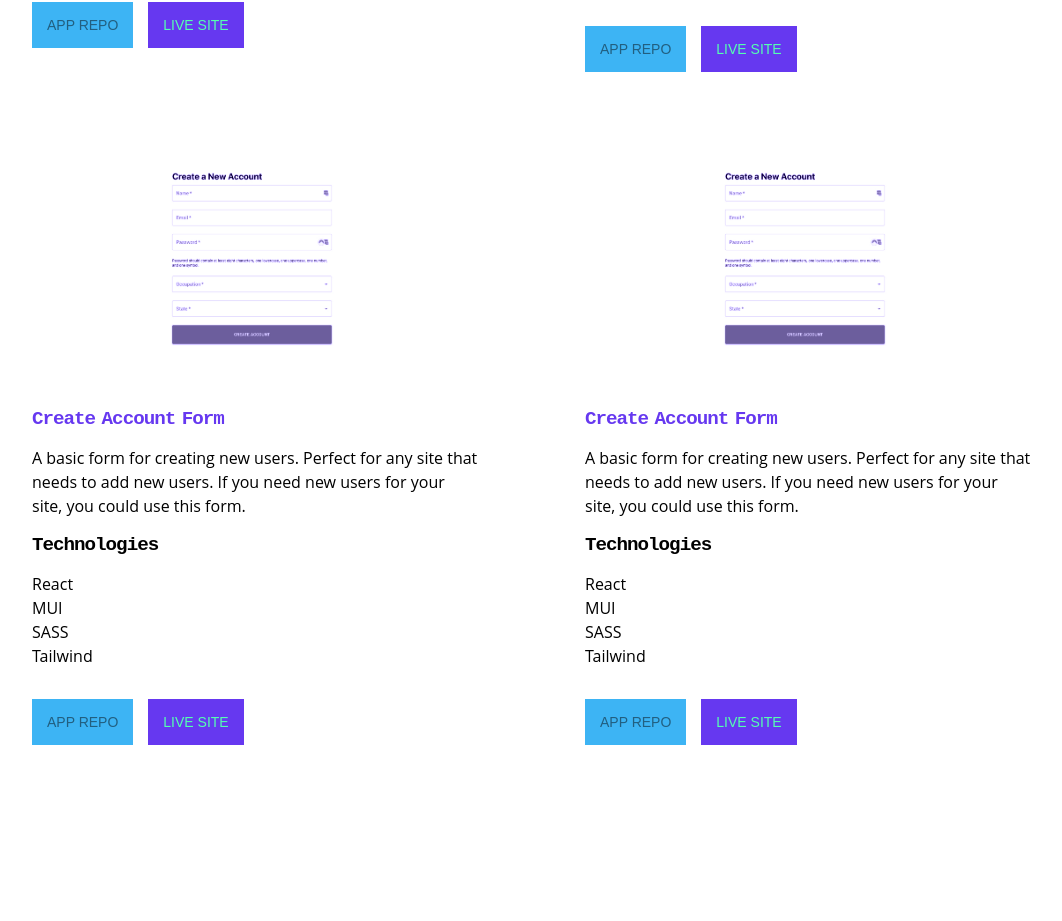
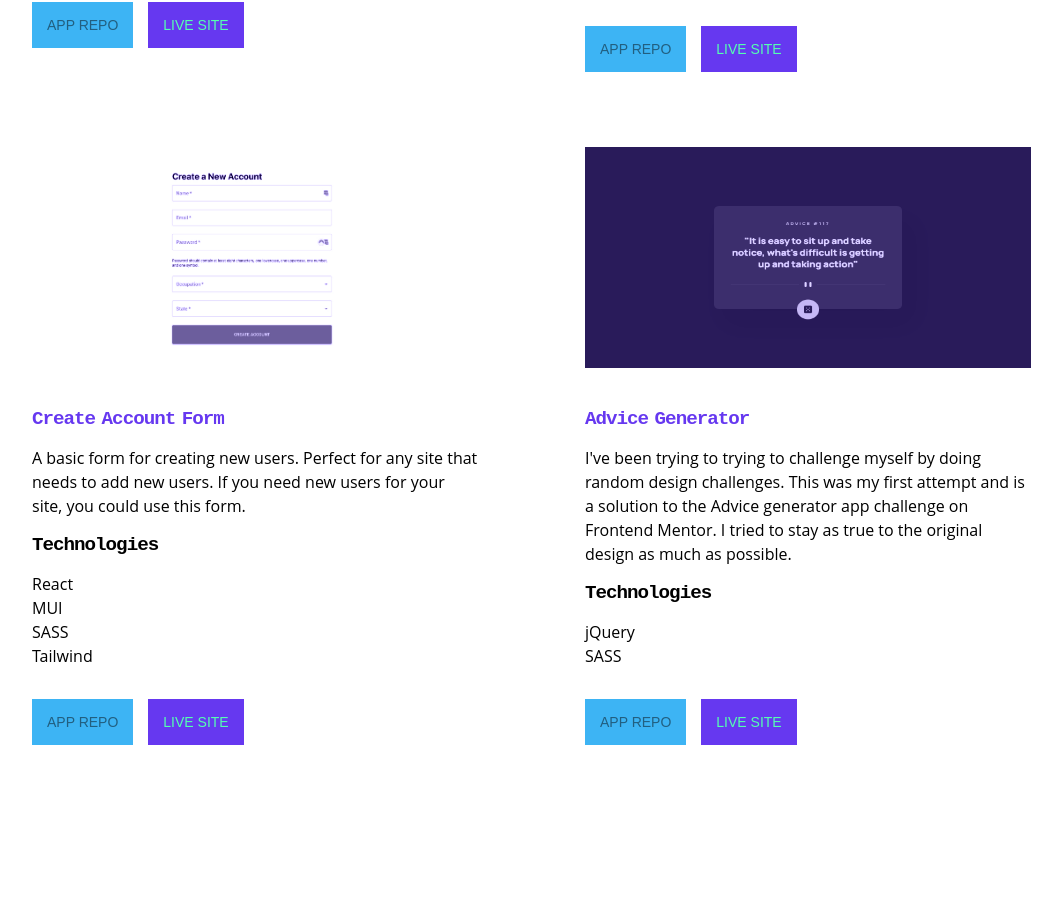
Before and after one commit to groverrichardson/portfolio-react, a React (Create React App) app: page / in a window 1280 px wide. Shown: the part 3356-4277 px from the top of the page, without its empty margins (96-1158 px from the left). Built offline with nearby package versions, Linux system fonts and the light colour scheme.

Commit message:
Added Advice Generator to projects

```diff
--- a/src/home.js
+++ b/src/home.js
@@ -20,6 +20,7 @@ import OutOfContext from './assets/out-of-context-screenshot.png';
 import DadJokez from './assets/dad-jokez-screenshot/Screen Shot 2020-07-30 at 7.33.40 PM.png';
 import Calculator from './assets/calculator.png';
 import CreateProfile from './assets/create-profile.png';
+import AdviceGenerator from './assets/advice-generator-full.png';
 
 function Home() {
     return (
@@ -411,35 +412,35 @@ function Home() {
                             </a>
                         </div>
                     </div>
-                    <div class="project-container project-three">
+                    <div class="project-container project-four">
                         <img
-                            src={CreateProfile}
-                            alt="CreateProfile project screenshot"
+                            src={AdviceGenerator}
+                            alt="AdviceGenerator project screenshot"
                             class="project-image"
                         />
                         <div class="overlay"></div>
-                        <h5 class="project-title">Create Account Form</h5>
+                        <h5 class="project-title">Advice Generator</h5>
                         <p class="project-description">
-                            A basic form for creating new users. Perfect for any
-                            site that needs to add new users. If you need new
-                            users for your site, you could use this form.
+                            I've been trying to trying to challenge myself by
+                            doing random design challenges. This was my first
+                            attempt and is a solution to the Advice generator
+                            app challenge on Frontend Mentor. I tried to stay as
+                            true to the original design as much as possible.
                         </p>
                         <h5 class="technologies-header">Technologies</h5>
                         <ul class="technologies">
-                            <li class="technologies-copy">React</li>
-                            <li class="technologies-copy">MUI</li>
+                            <li class="technologies-copy">jQuery</li>
                             <li class="technologies-copy">SASS</li>
-                            <li class="technologies-copy">Tailwind</li>
                         </ul>
                         <div class="work-button-container">
                             <a
-                                href="https://github.com/groverrichardson/fetch-reward"
+                                href="https://github.com/groverrichardson/advice-generator"
                                 class="github-button button"
                                 target="_blank">
                                 App Repo
                             </a>
                             <a
-                                href="https://fetch-reward.vercel.app/"
+                                href="https://advice-generator-gilt.vercel.app/"
                                 class="live-button button"
                                 target="_blank">
                                 Live Site
```
Also changed, not shown: src/assets/advice-generator-full.png (added).
